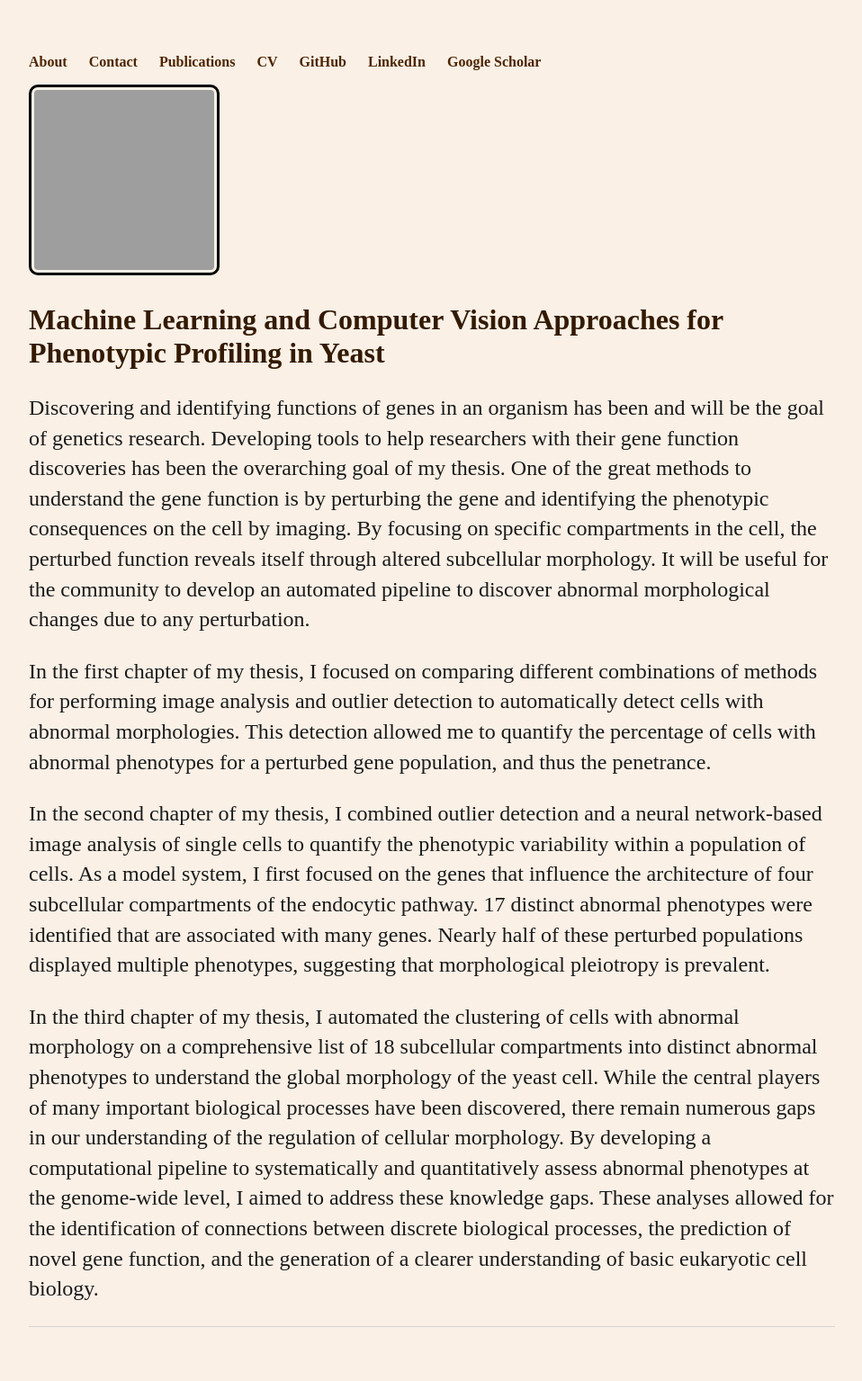
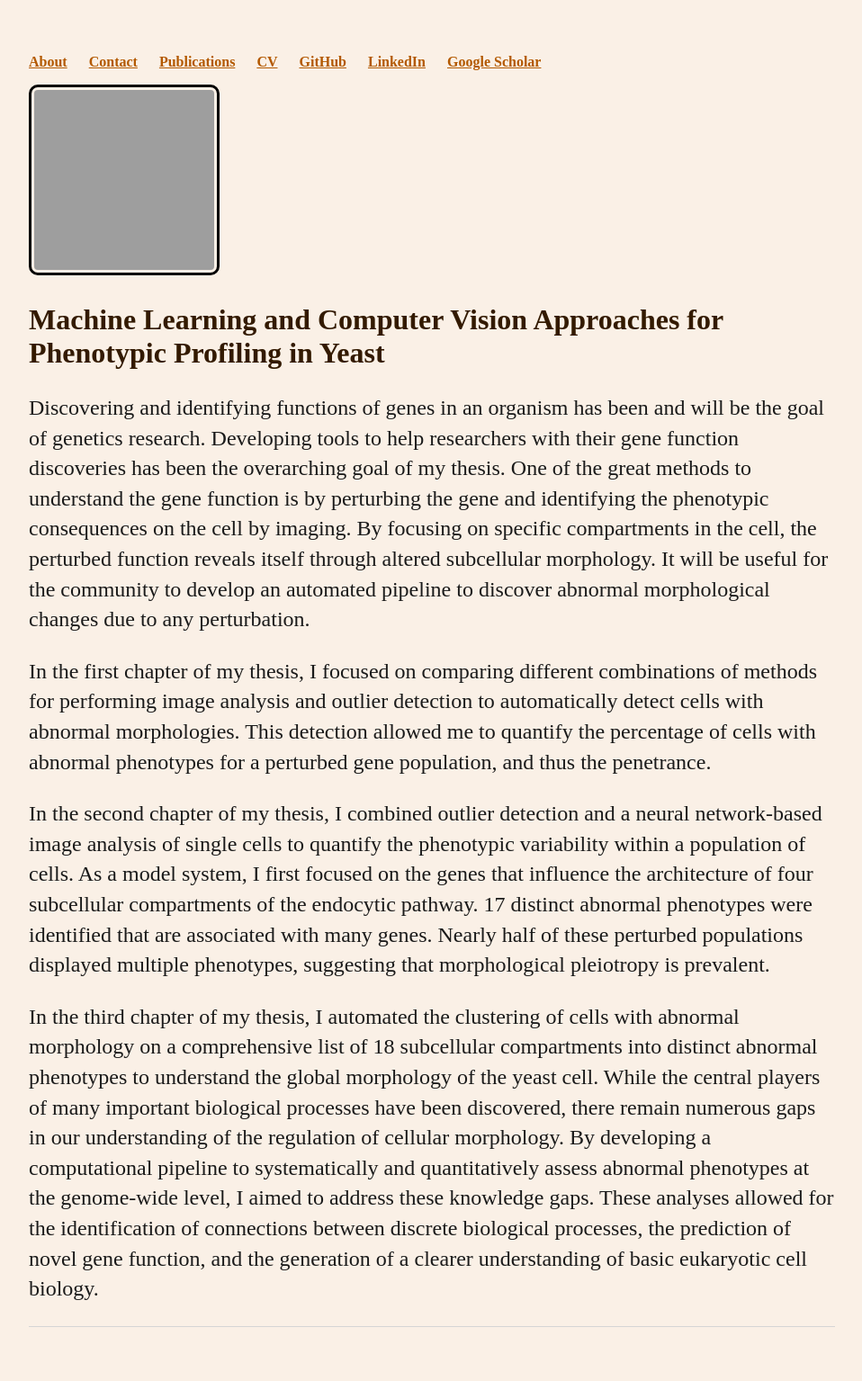
Before and after one commit to nsahin/nsahin.github.io, a Jekyll site: the page built from abstract/index.html, in a window 1280 px wide. Shown: the whole page at 90% size, without its empty margins (160-1118 px from the left). Built offline with Jekyll 4.4.1, drawn with Linux system fonts in a browser that asks for light colours; grey boxes are pictures that could not be loaded.

Commit message:
Update main.css

```diff
--- a/css/main.css
+++ b/css/main.css
@@ -14,8 +14,8 @@ nav ul li, footer ul li {
     margin-right: 20px;
 }
 a {
-    text-decoration: none;
-    color: #4d2600;
+    text-decoration: underline;
+    color: #b35900;
 }
 a:hover {
     text-decoration: underline;
```
